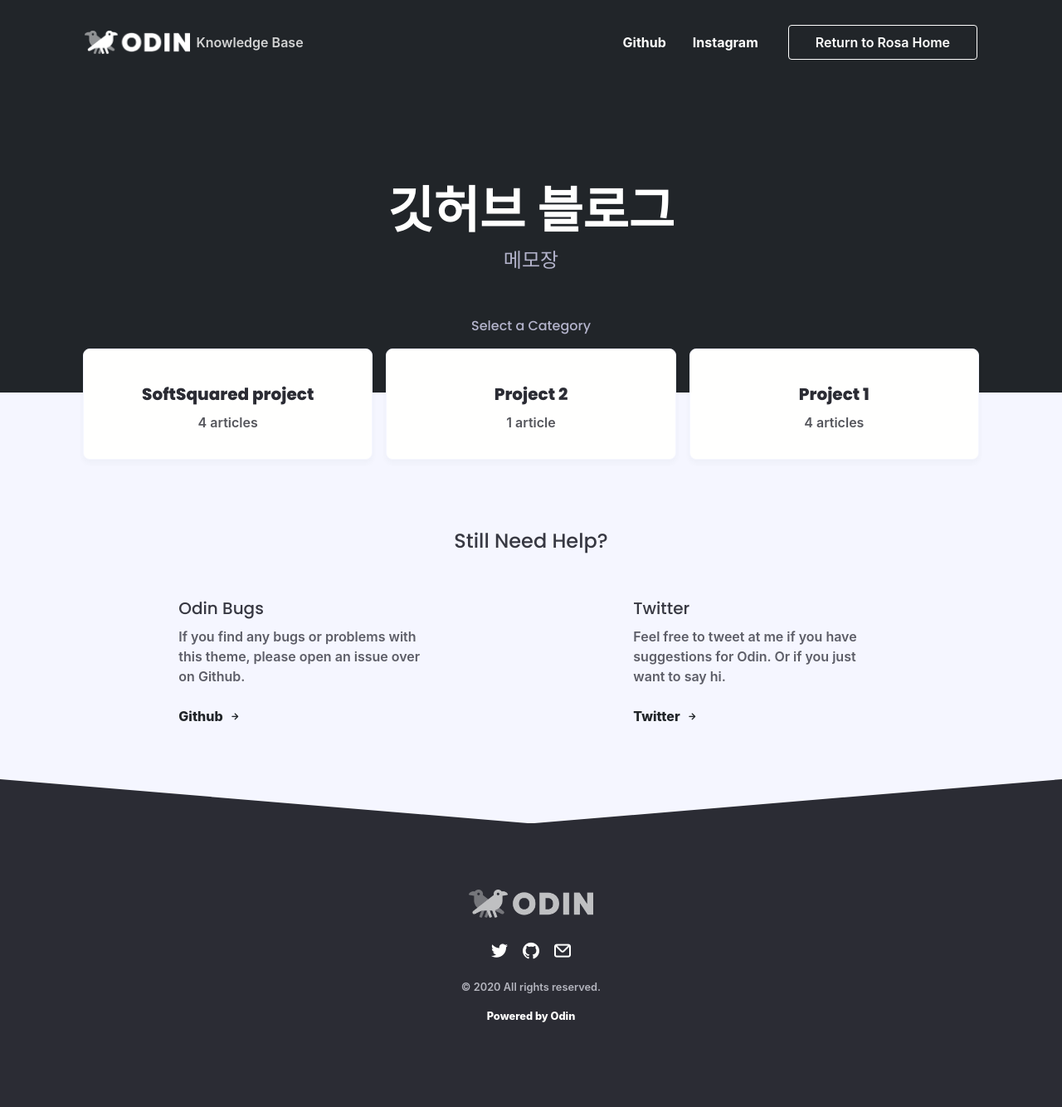
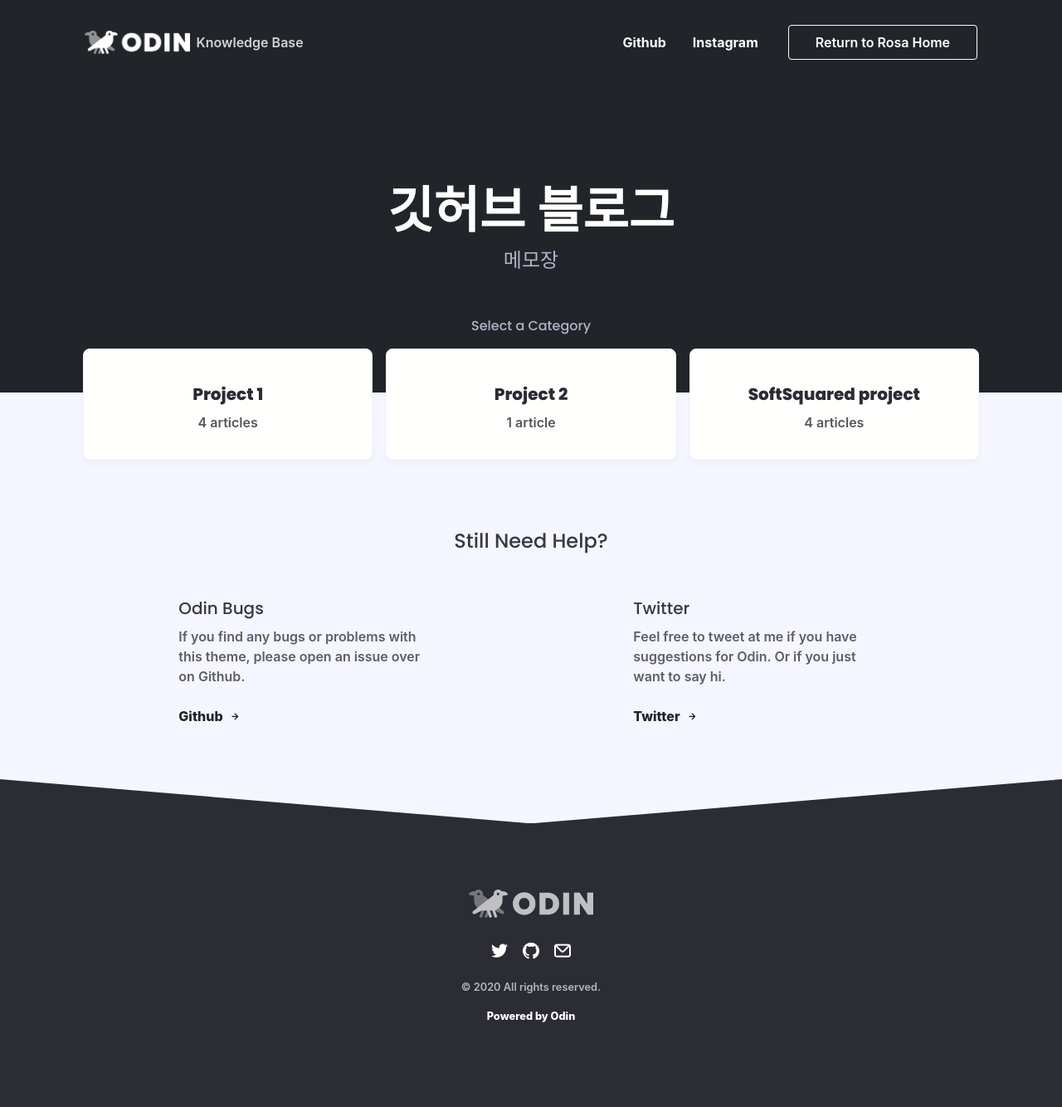
Before and after one commit to superZina/superZina.github.io, a Jekyll site: the page built from index.html, in a window 1280 px wide. Shown: the whole page at 83% size. Built offline with Jekyll 4.4.1, drawn with Linux system fonts in a browser that asks for light colours; nearby versions of some CDN libraries; some web fonts are replaced; comment, search, counter and statistics services are not loaded; some of the changed lines change nothing that is shown.

Commit message:
카테고리 수정

```diff
--- a/_data/category_list.yml
+++ b/_data/category_list.yml
@@ -5,8 +5,8 @@ getting-started:
   name: Project 2
   description: Welcome to Odin, time to get started
 using-odin:
+  name: SoftSquared project
+  description: Welcome to Odin, time to get started
+customizing-odin:
   name: Project 1
   description: Welcome to Odin, time to get started
-customizing-odin:
-  name: SoftSquared project
-  description: Welcome to Odin, time to get started
```
